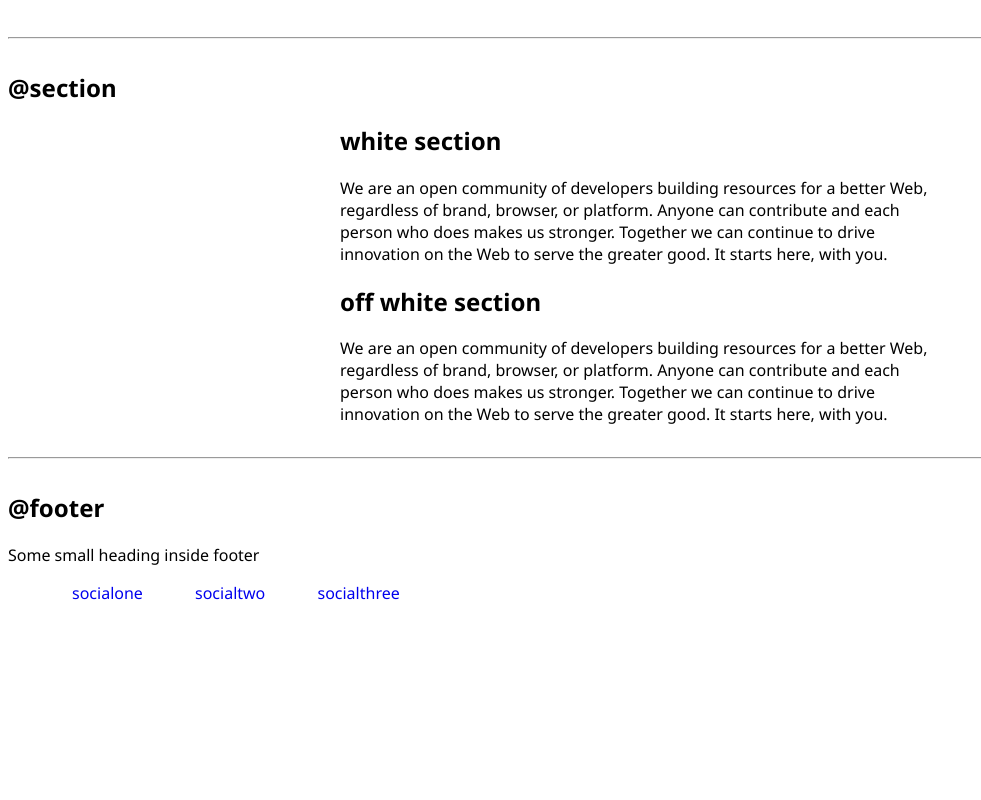
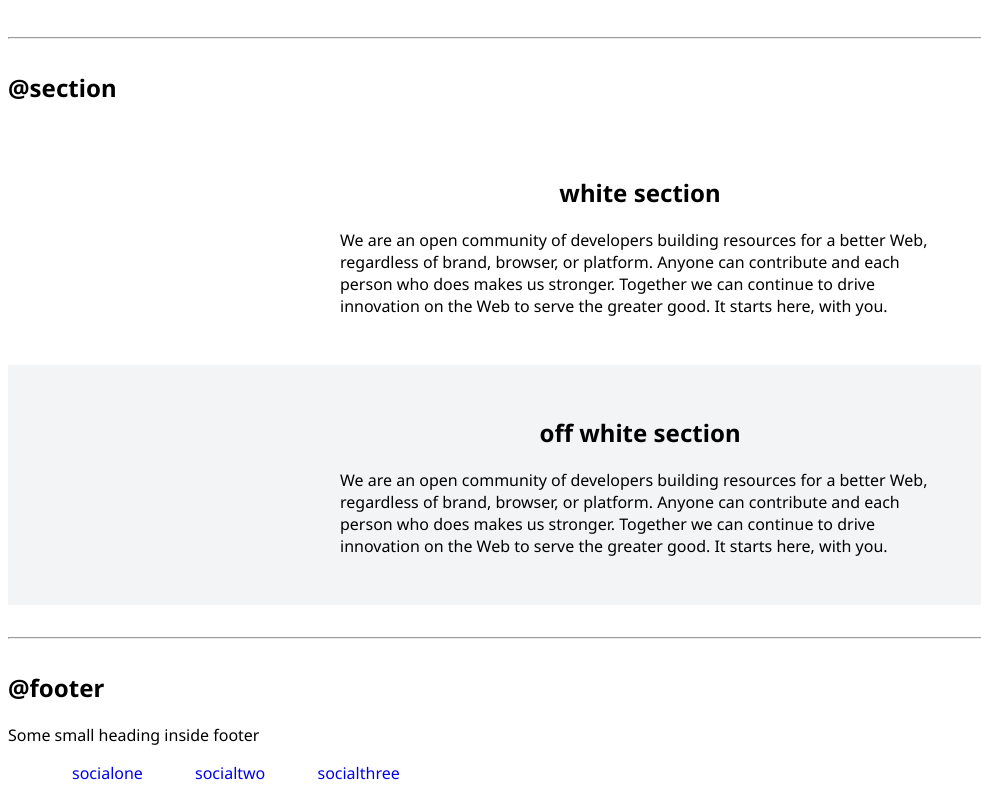
Before and after one commit to VasuGargDev/portfolio-website, a plain HTML site: page index.html in a window 1280 px wide. Shown: the part 1858-2658 px from the top of the page, without its empty margins (0-981 px from the left). Before the commit the page ends 2478 px from the top, so only its background shows below. Drawn offline with Linux system fonts and the light colour scheme.

Commit message:
sections

```diff
--- a/styles.css
+++ b/styles.css
@@ -4,9 +4,10 @@
 :root {
     --primary-color: #7c3aed;
     --dark-gray: #6b7280;
+    --off-white: #f3f4f6;
+}
 
 
-}
 body {
     font-family:
     'Noto Sans',
@@ -128,3 +129,19 @@ hr  {
 .hero .hero-heading .heading-inverted {
     color: var(--primary-color);
 }
+
+
+/** sections **/
+
+.section {
+    padding: 2rem;
+}
+
+.section h1 {
+    text-align: center;
+
+}
+
+.ow {
+    background-color: var(--off-white);
+}
```
Also changed, not shown: index.html (+1 -0 lines).
